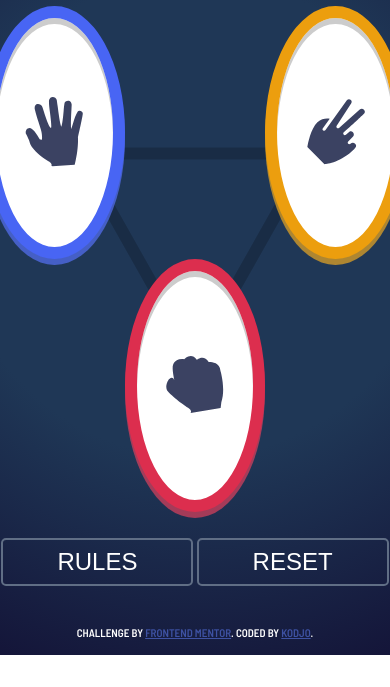
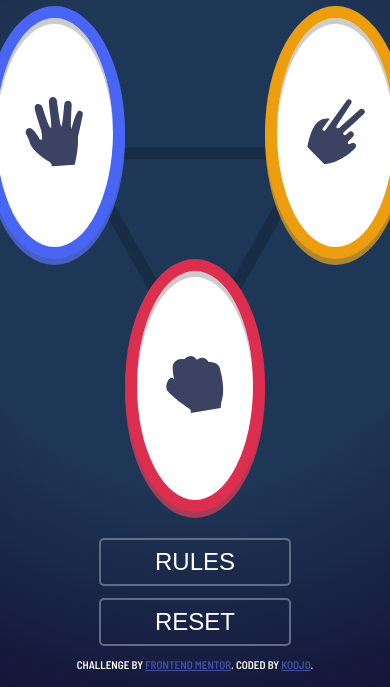
Before and after one commit to henoceli3/rock-paper-scissors-master, a plain HTML site: page index.html in a window 390 px wide. Shown: the part 222-909 px from the top of the page. Before the commit the page ends 877 px from the top, so only its background shows below. Drawn offline with nearby package versions, Linux system fonts and the light colour scheme.

Commit message:
first commit

```diff
--- a/style.css
+++ b/style.css
@@ -226,14 +226,23 @@ button {
 @media(max-width:768px){
     .rule_box{
         flex-direction: column-reverse;
-        height: 12vh;
+        height: auto;
     }
     .rule_box button{
         height: 2em;
         margin-right: 0em;
+        margin-bottom: .5em;
     }
     .attribution{
         margin-left: 0em;
+    }
+    .rule--reset--box{
+        width: 100%;
+        height: auto;
+        flex-direction: column;
+        display: flex;
+        align-items: center;
+        justify-content: center;
     }
 }
 
```
